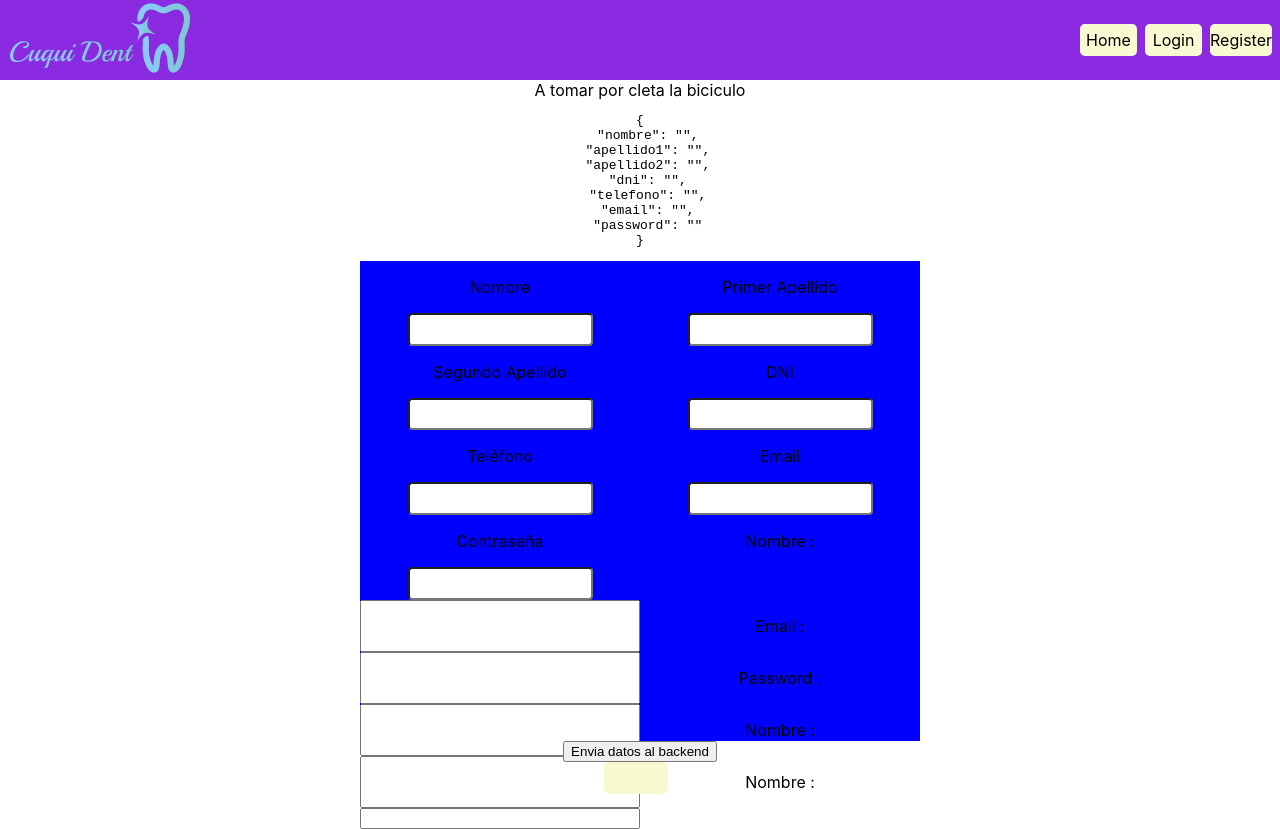
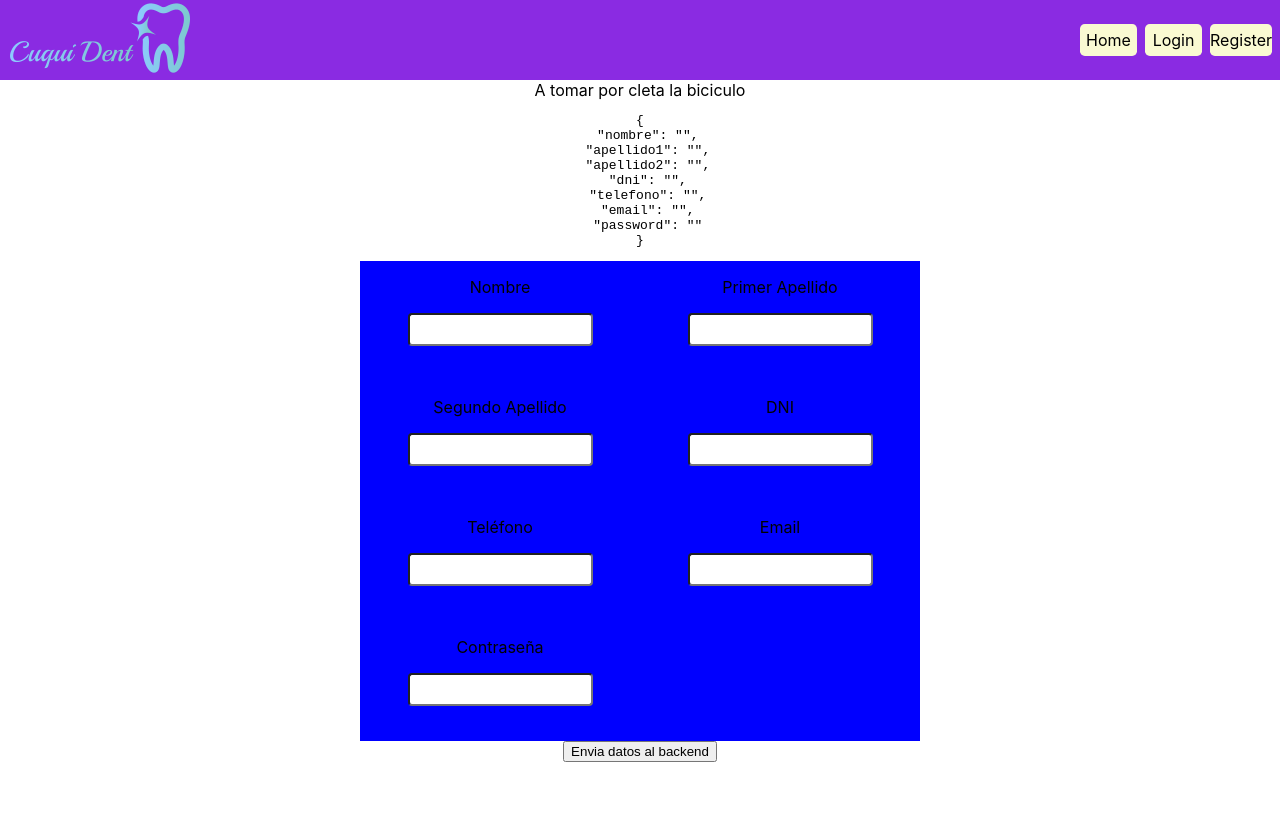
Before and after one commit to jellis24/frontend-clinica-dental, a React (Create React App) app: page /register in a window 1280 px wide. After the commit the page ends 800 px from the top, so only its background shows below. Built offline with nearby package versions, Linux system fonts and the light colour scheme.

Commit message:
register ok

```diff
--- a/src/containers/Register/Register.jsx
+++ b/src/containers/Register/Register.jsx
@@ -92,26 +92,11 @@ const Register = () =>{
                 <Input title="Contraseña" type="text" name="password" onChange={manejaEstado}/>
 
 
-
-
-
-            <p> Nombre : </p>
-            <input type="text" maxLength="30" placeholder="" name="nombre" onChange={manejaEstado}></input>
-            <p>Email : </p>
-            <input type="email" maxLength="30" placeholder="" name="email" onChange={manejaEstado}></input>
-            <p>Password : </p>
-            <input type="password" maxLength="12" placeholder="" name="password" onChange={manejaEstado}></input>
-            <p>Nombre : </p>
-            <input type="text" maxLength="12" placeholder="" name="password" onChange={manejaEstado}></input>
-            <p>Nombre : </p>
-            <input type="text" maxLength="12" placeholder="" name="password" onChange={manejaEstado}></input>
-
             </div>
 
             <button onClick={()=> enviaDatos()}>Envia datos al backend</button>
 
-            <Boton nombre='Home' destino=''/>
-            <div>{mensaje}</div>
+
         </div>
 
 
```
